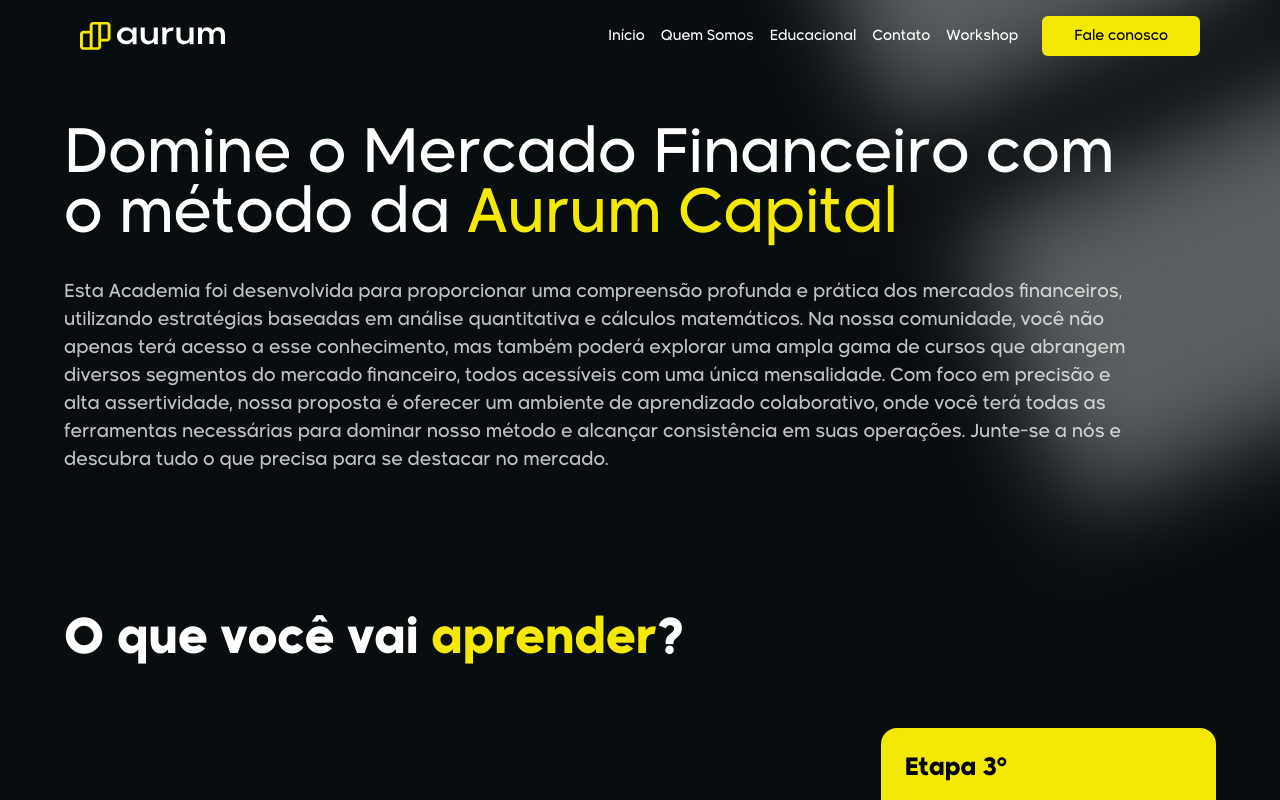
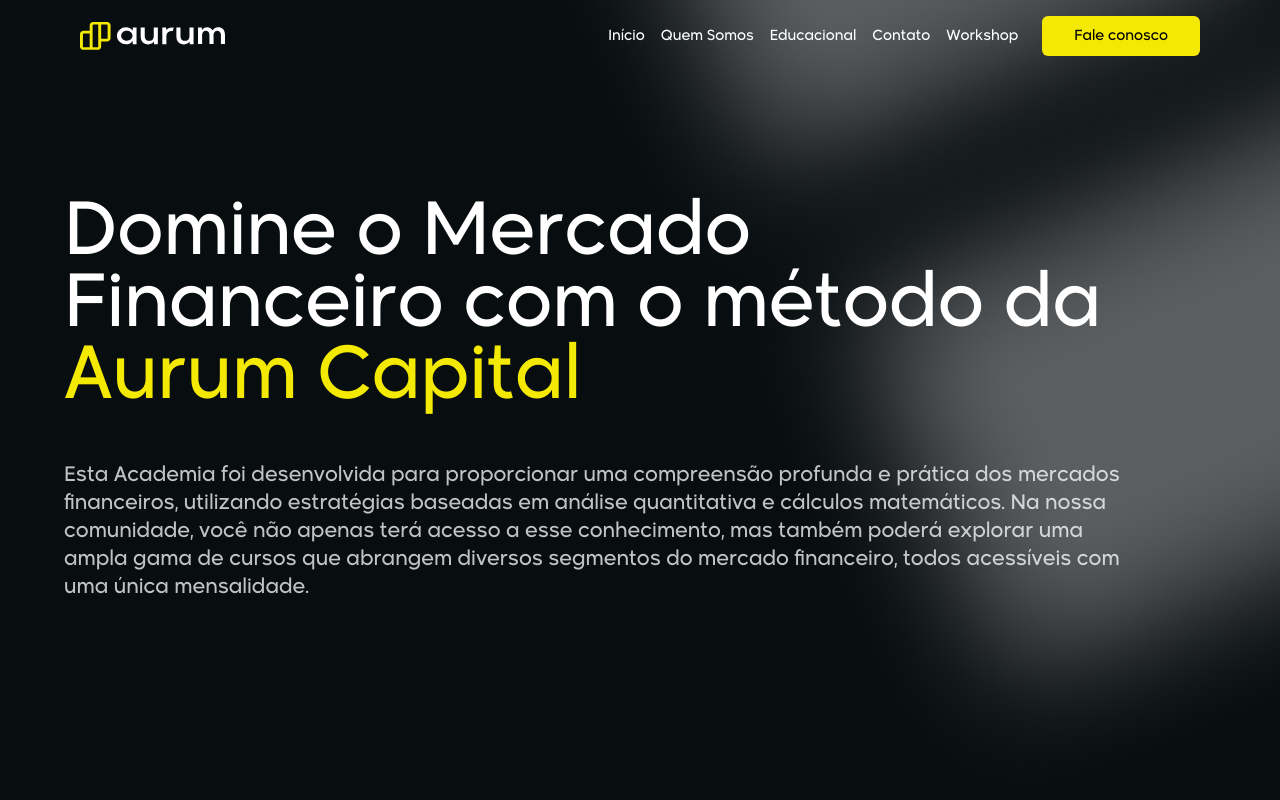
Before and after one commit to DevBrunomendonca/aurum, a Next.js app: page /servicos in a window 1280 px wide. Shown: the top 800 px of the page. Built offline with nearby package versions, Linux system fonts and the light colour scheme.

Commit message:
Update page.tsx

```diff
--- a/app/servicos/page.tsx
+++ b/app/servicos/page.tsx
@@ -1,28 +1,25 @@
-import Image from "next/image"
-import CardStage from "./_components/card-stage"
+import Image from "next/image";
+import CardStage from "./_components/card-stage";
+// import CardCourse from "./_components/card-course"
+import CardClients from "./_components/card-clients";
 
 const ProductsPage = () => {
   return (
     <>
-      <section className="h-[600px] bg-[url('/banner-main-products-m.webp')] bg-cover bg-right-top bg-no-repeat px-4 md:bg-[url('/banner-main-products-d.webp')]">
-      <div className="mx-auto flex h-full max-w-6xl flex-col items-start justify-center gap-4">
-          <h1 className="max-w-[1080px] text-start text-6xl text-white md:text-10x1">
+      <section className="h-[600px] bg-[url('/banner-main-products-m.webp')] bg-cover bg-right-top bg-no-repeat px-6 md:bg-[url('/banner-main-products-d.webp')] md:h-[800px]">
+        <div className="mx-auto flex h-full max-w-6xl flex-col items-start justify-center gap-4 md:gap-8">
+          <h1 className="max-w-[1080px] text-start text-4xl text-white md:text-6xl lg:text-7xl">
             Domine o Mercado Financeiro{" "}
-            com o método da {" "}
-            <span className="text-yellow-color">Aurum Capital</span>
+            com o método da <span className="text-yellow-color">Aurum Capital</span>
           </h1>
-          <p className="max-w-[1080px] text-lg text-white opacity-75 mt-4">
+          <p className="max-w-[1080px] text-base text-white opacity-75 mt-4 md:text-lg lg:text-xl">
             Esta Academia foi desenvolvida para proporcionar uma compreensão
             profunda e prática dos mercados financeiros, utilizando estratégias
             baseadas em análise quantitativa e cálculos matemáticos. Na nossa
             comunidade, você não apenas terá acesso a esse conhecimento, mas
             também poderá explorar uma ampla gama de cursos que abrangem
             diversos segmentos do mercado financeiro, todos acessíveis com uma
-            única mensalidade. Com foco em precisão e alta assertividade, nossa
-            proposta é oferecer um ambiente de aprendizado colaborativo, onde
-            você terá todas as ferramentas necessárias para dominar nosso método
-            e alcançar consistência em suas operações. Junte-se a nós e descubra
-            tudo o que precisa para se destacar no mercado.
+            única mensalidade.
           </p>
         </div>
       </section>
```
